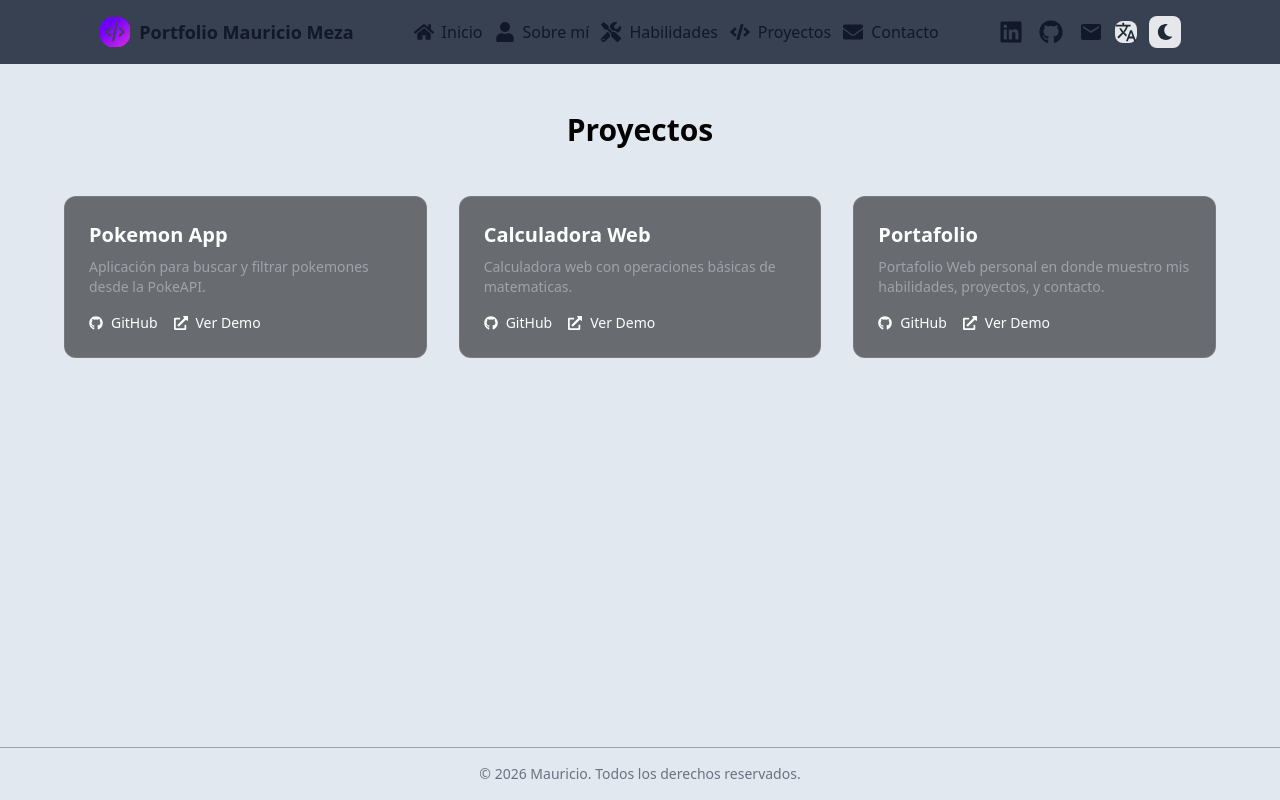
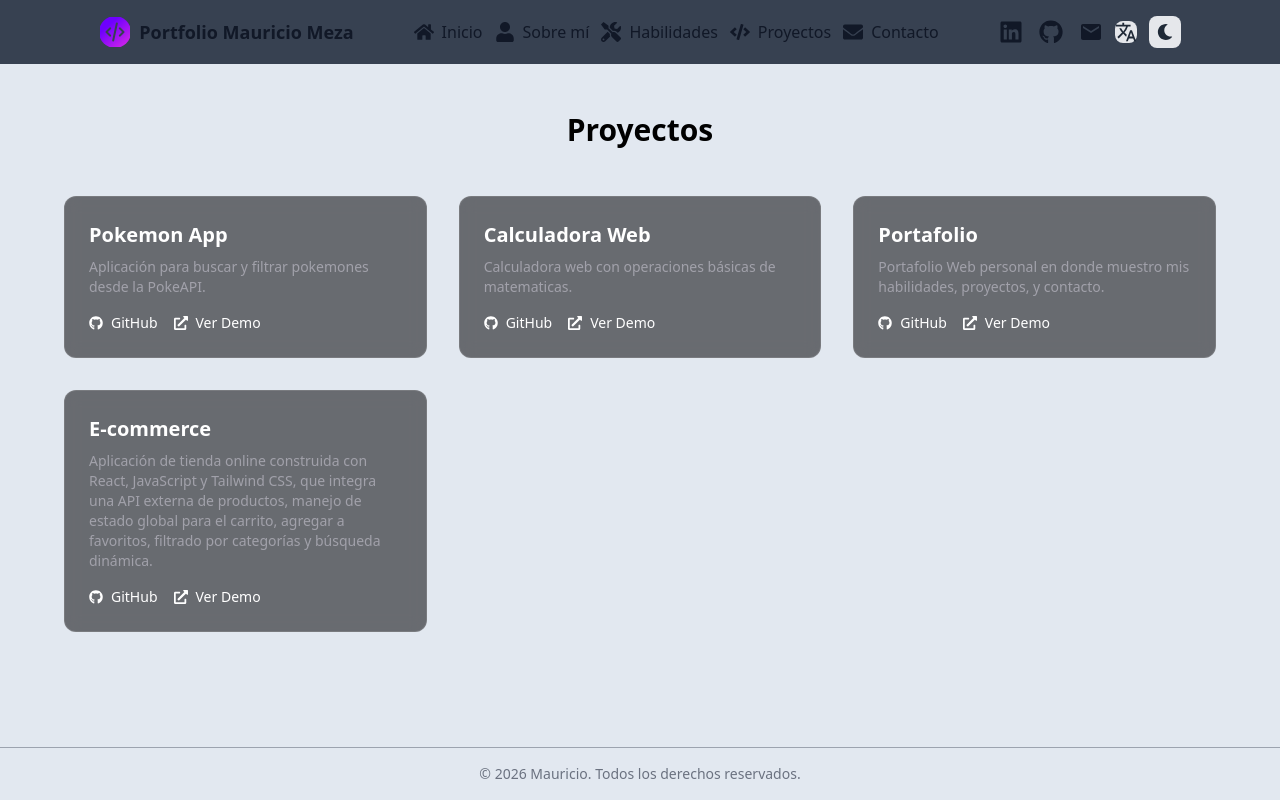
Before and after one commit to Mauricio-Meza/Portfolio, a React (Vite) app: page /projects in a window 1280 px wide. Built offline with nearby package versions, Linux system fonts and the light colour scheme.

Commit message:
add project ecommerce to portfolio

```diff
--- a/src/data/Projects.js
+++ b/src/data/Projects.js
@@ -11,7 +11,7 @@ export const projects = [
   {
     id: 2,
     title: "Calculadora Web",
-    description:"Calculadora web con operaciones básicas de matematicas.",
+    description: "Calculadora web con operaciones básicas de matematicas.",
     tech: ["HTML", "CSS", "JavaScript"],
     github: "https://github.com/Mauricio-Meza/Calculadora-Web",
     demo: "https://calculadora-web-pink.vercel.app/"
@@ -23,5 +23,14 @@ export const projects = [
     tech: ["React", "Vite", "JavaScript", "TailwindCSS"],
     github: "https://github.com/Mauricio-Meza/Portfolio",
     demo: "https://portfolio-mauricio-bay.vercel.app/"
+  },
+  {
+    id: 4,
+    title: "E-commerce",
+    description: "Aplicación de tienda online construida con React, JavaScript y Tailwind CSS, que integra una API externa de productos, manejo de estado global para el carrito, agregar a favoritos, filtrado por categorías y búsqueda dinámica.",
+    tech: ["React", "JavaScript", "Vite", "Tailwind CSS"],
+    github: "https://github.com/Mauricio-Meza/store-global",
+    demo: "https://store-global.vercel.app/"
+
   }
 ]
--- a/src/i18n/translations.js
+++ b/src/i18n/translations.js
@@ -52,8 +52,14 @@ const translations = {
                 description: 'Portafolio Web personal en donde muestro mis habilidades, proyectos, y contacto.',
                 github: "https://github.com/Mauricio-Meza/Portfolio",
                 demo: "https://portfolio-mauricio-bay.vercel.app/"
+            },
+            {
+                id: 4,
+                title: "E-commerce",
+                description: "Aplicación de tienda online construida con React, JavaScript y Tailwind CSS, que integra una API externa de productos, manejo de estado global para el carrito, agregar a favoritos, filtrado por categorías y búsqueda dinámica.",
+                github: "https://github.com/Mauricio-Meza/store-global",
+                demo: "https://store-global.vercel.app/"
             }
-
             ]
 
 
@@ -124,6 +130,13 @@ const translations = {
                     description: 'Personal portfolio web where I showcase my skills, projects, and contact.',
                     github: "https://github.com/Mauricio-Meza/Portfolio",
                     demo: "https://portfolio-mauricio-bay.vercel.app/"
+                },
+                {
+                    id: 4,
+                    title: "E-commerce",
+                    description: "Online store application built with React, JavaScript and Tailwind CSS, integrating an external product API, global state management for the cart, add to favorites, category filtering and dynamic search",
+                    github: "https://github.com/Mauricio-Meza/store-global",
+                    demo: "https://store-global.vercel.app/"
                 }
             ]
         },
```
Lines whose indentation alone changed are shown as unchanged.
